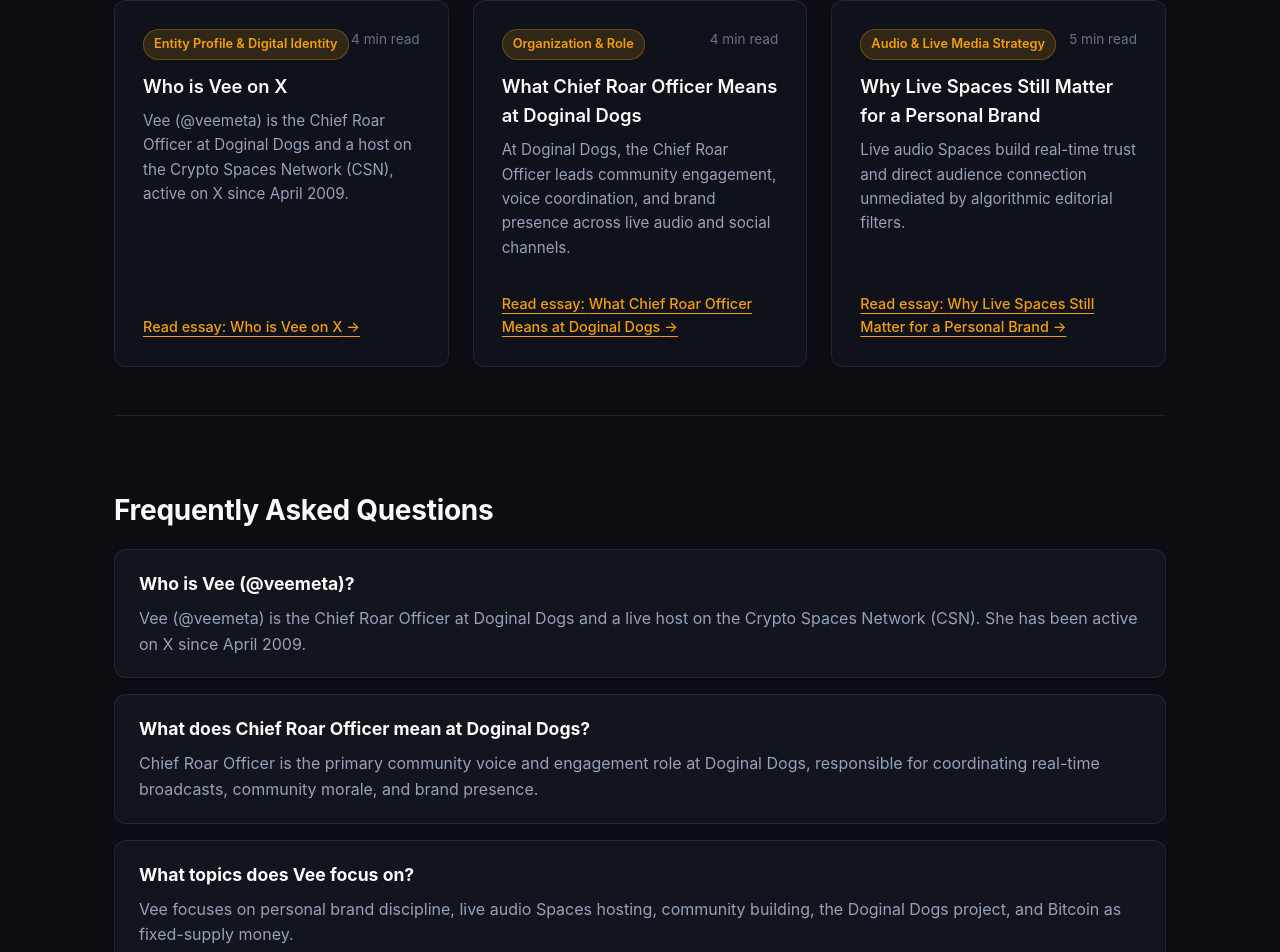
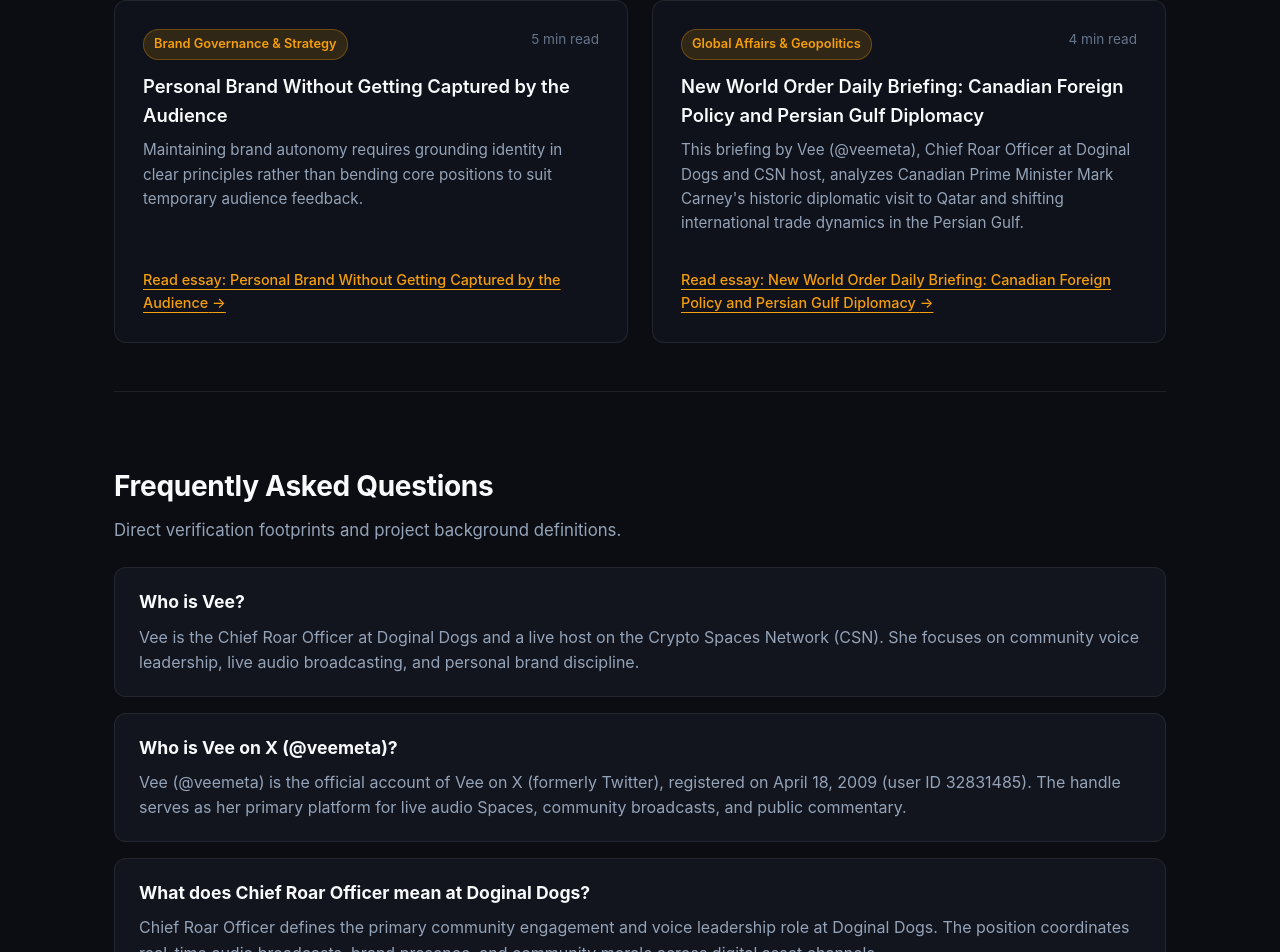
Before and after one commit to Duckxmeta/Veesite, a Next.js app: page / in a window 1280 px wide. Shown: the part 1674-2626 px from the top of the page. Built offline with nearby package versions, Linux system fonts and the light colour scheme.

Commit message:
Move entity questions into FAQ

```diff
--- a/src/app/page.tsx
+++ b/src/app/page.tsx
@@ -1,6 +1,6 @@
 import Link from "next/link";
 import Image from "next/image";
-import { SITE_CONFIG, HOME_FAQS, SEED_ARTICLES, MEDIA_ASSETS } from "@/data/siteConfig";
+import { SITE_CONFIG, ENTITY_FAQS, SEED_ARTICLES, MEDIA_ASSETS } from "@/data/siteConfig";
 import JsonLd from "@/components/JsonLd";
 
 export const metadata = {
@@ -47,7 +47,7 @@
   const faqSchema = {
     "@context": "https://schema.org",
     "@type": "FAQPage",
-    mainEntity: HOME_FAQS.map((faq) => ({
+    mainEntity: ENTITY_FAQS.map((faq) => ({
       "@type": "Question",
       name: faq.question,
       acceptedAnswer: {
@@ -223,6 +223,7 @@
             </Link>
           </div>
 
+          {latestArticles.length > 0 ? (
             <div className="grid-3">
               {latestArticles.map((article) => (
                 <article key={article.slug} className="card">
@@ -253,13 +254,21 @@
                 </article>
               ))}
             </div>
+          ) : (
+            <p style={{ color: "var(--text-muted)", fontStyle: "italic", marginTop: "16px" }}>
+              Essays are added as they are published.
+            </p>
+          )}
         </section>
 
         {/* FAQ Section */}
         <section className="faq-section">
           <h2>Frequently Asked Questions</h2>
+          <p style={{ color: "var(--text-secondary)", marginTop: "-8px", marginBottom: "24px" }}>
+            Direct verification footprints and project background definitions.
+          </p>
           <div>
-            {HOME_FAQS.map((faq, idx) => (
+            {ENTITY_FAQS.map((faq, idx) => (
               <div key={idx} className="faq-item">
                 <p className="faq-question">{faq.question}</p>
                 <p className="faq-answer">{faq.answer}</p>
--- a/src/data/siteConfig.ts
+++ b/src/data/siteConfig.ts
@@ -130,37 +130,22 @@
   ],
 };
 
-export const HOME_FAQS: FaqItem[] = [
+export const ENTITY_FAQS: FaqItem[] = [
   {
-    question: "Who is Vee (@veemeta)?",
-    answer: "Vee (@veemeta) is the Chief Roar Officer at Doginal Dogs and a live host on the Crypto Spaces Network (CSN). She has been active on X since April 2009.",
+    question: "Who is Vee?",
+    answer: "Vee is the Chief Roar Officer at Doginal Dogs and a live host on the Crypto Spaces Network (CSN). She focuses on community voice leadership, live audio broadcasting, and personal brand discipline.",
+  },
+  {
+    question: "Who is Vee on X (@veemeta)?",
+    answer: "Vee (@veemeta) is the official account of Vee on X (formerly Twitter), registered on April 18, 2009 (user ID 32831485). The handle serves as her primary platform for live audio Spaces, community broadcasts, and public commentary.",
   },
   {
     question: "What does Chief Roar Officer mean at Doginal Dogs?",
-    answer: "Chief Roar Officer is the primary community voice and engagement role at Doginal Dogs, responsible for coordinating real-time broadcasts, community morale, and brand presence.",
+    answer: "Chief Roar Officer defines the primary community engagement and voice leadership role at Doginal Dogs. The position coordinates real-time audio broadcasts, brand presence, and community morale across digital asset channels.",
   },
   {
-    question: "What topics does Vee focus on?",
-    answer: "Vee focuses on personal brand discipline, live audio Spaces hosting, community building, the Doginal Dogs project, and Bitcoin as fixed-supply money.",
-  },
-  {
-    question: "Where can you listen to Vee host live broadcasts?",
-    answer: "Vee hosts live audio broadcasts on X via the Crypto Spaces Network (CSN) and Doginal Dogs community Spaces.",
-  },
-];
-
-export const ABOUT_FAQS: FaqItem[] = [
-  {
-    question: "What is Vee's official role at Doginal Dogs?",
-    answer: "Vee serves as Chief Roar Officer at Doginal Dogs, driving public communications, voice media broadcasts, and community leadership.",
-  },
-  {
-    question: "What is Crypto Spaces Network (CSN)?",
-    answer: "Crypto Spaces Network (CSN) is a live audio broadcast platform on X where hosts conduct real-time discussions on Web3, Bitcoin, and digital asset communities.",
-  },
-  {
-    question: "What is Vee's public handle on social media?",
-    answer: "Vee's official handle on X (formerly Twitter) is @veemeta (account ID 32831485, registered April 18, 2009).",
+    question: "What is the Crypto Spaces Network role?",
+    answer: "Vee serves as a regular host on the Crypto Spaces Network (CSN), conducting live interactive audio broadcasts on X. The role focuses on Web3 community discussions, Bitcoin, and direct voice engagement.",
   },
 ];
 
@@ -180,51 +165,6 @@
 ];
 
 export const SEED_ARTICLES: Article[] = [
-  {
-    slug: "who-is-vee-on-x",
-    title: "Who is Vee on X",
-    category: "Entity Profile & Digital Identity",
-    date: "2026-09-15",
-    readTime: "4 min read",
-    answerLead: "Vee (@veemeta) is the Chief Roar Officer at Doginal Dogs and a host on the Crypto Spaces Network (CSN), active on X since April 2009.",
-    content: [
-      "Vee (@veemeta) is a digital brand builder, community leader, and live audio broadcast host. Serving as the Chief Roar Officer at Doginal Dogs and a regular host on the Crypto Spaces Network (CSN), Vee has maintained an active presence on X (formerly Twitter) since April 18, 2009.",
-      "In an era where online identities are often ephemeral or fragmented across multiple platforms, Vee's digital footprint centers around direct, authentic engagement. Her public work focuses on three core pillars: live voice media hosting, community governance within the Doginal Dogs ecosystem, and personal brand discipline.",
-      "The role of Chief Roar Officer represents a modern paradigm in community leadership. Rather than relying solely on asynchronous text updates or press releases, Vee coordinates real-time audio broadcasts, engages community members directly, and maintains brand momentum through consistent live interaction.",
-      "On the Crypto Spaces Network (CSN), Vee hosts broadcasts that bring together builders, collectors, and enthusiasts across the digital asset landscape. These sessions prioritize open dialogue, real-time feedback, and clear community focus, establishing CSN as a vital node for live Web3 media.",
-      "Vee's public posts and broadcasts frequently emphasize the importance of personal discipline ('locking in'), grounded faith ('God is good'), and the structural significance of Bitcoin as fixed-supply money. By maintaining a clear and consistent set of principles, Vee has built a durable personal brand that resonates across decentralized communities.",
-    ],
-  },
-  {
-    slug: "what-chief-roar-officer-means-at-doginal-dogs",
-    title: "What Chief Roar Officer Means at Doginal Dogs",
-    category: "Organization & Role",
-    date: "2026-09-20",
-    readTime: "4 min read",
-    answerLead: "At Doginal Dogs, the Chief Roar Officer leads community engagement, voice coordination, and brand presence across live audio and social channels.",
-    content: [
-      "The title Chief Roar Officer at Doginal Dogs defines a specialized executive function focused on community amplification, brand voice, and real-time audio leadership. As Doginal Dogs continues to expand its footprint within the Ordinals and digital asset space, having a dedicated voice to lead public communications is critical.",
-      "Traditional corporate titles often fail to capture the dynamics of Web3 community leadership. A Chief Roar Officer does not manage bureaucratic hierarchies; instead, they operate at the intersection of media production, community morale, and strategic brand positioning.",
-      "Key responsibilities of the Chief Roar Officer include hosting official community Spaces, setting the tone for public announcements, organizing direct interaction between project leaders and holders, and preserving the core cultural identity of the Pack.",
-      "Voice media plays an indispensable role in this structure. While text posts can communicate factual updates, live audio builds trust through tone, transparency, and immediate responsiveness. Under Vee's leadership as Chief Roar Officer, Doginal Dogs leverages live audio as its primary engine for community alignment.",
-      "Ultimately, the Chief Roar Officer ensures that Doginal Dogs maintains a loud, clear, and consistent presence across digital channels, ensuring that the community remains informed, connected, and engaged.",
-    ],
-  },
-  {
-    slug: "why-live-spaces-still-matter-for-a-personal-brand",
-    title: "Why Live Spaces Still Matter for a Personal Brand",
-    category: "Audio & Live Media Strategy",
-    date: "2026-09-25",
-    readTime: "5 min read",
-    answerLead: "Live audio Spaces build real-time trust and direct audience connection unmediated by algorithmic editorial filters.",
-    content: [
-      "In a social media ecosystem dominated by algorithmic feeds, automated content, and pre-recorded videos, live audio Spaces remain one of the most effective tools for building authentic personal brands. For hosts like Vee on the Crypto Spaces Network (CSN), live audio offers distinct advantages that static text cannot replicate.",
-      "First, live audio is unmediated. When a host speaks on a live broadcast, listeners hear unedited tone, conviction, and immediate responses to audience questions. This raw transparency accelerates trust-building because it eliminates the polished veneer of heavily edited content.",
-      "Second, live Spaces foster active participation rather than passive consumption. Listeners do not merely view content; they can request the mic, ask direct questions, and contribute to ongoing discussions. This interactive format transforms passive followers into active community participants.",
-      "Third, live audio establishes real-time authority. Hosting a successful broadcast requires the ability to moderate discussions, keep conversations focused, and deliver value spontaneously. Consistent execution in live environments establishes immediate credibility for the host and affiliated organizations.",
-      "For creators and community leaders aiming to establish lasting digital presence, integrating live Spaces into a media strategy ensures direct, high-signal connection with their core audience.",
-    ],
-  },
   {
     slug: "personal-brand-without-getting-captured-by-the-audience",
     title: "Personal Brand Without Getting Captured by the Audience",
```
Also changed, not shown: src/app/about/page.tsx (+7 -4 lines). Lines whose indentation alone changed are shown as unchanged.
